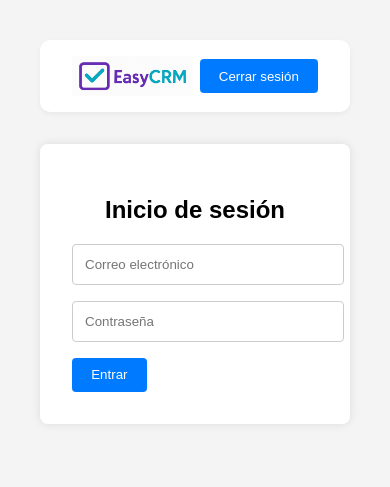
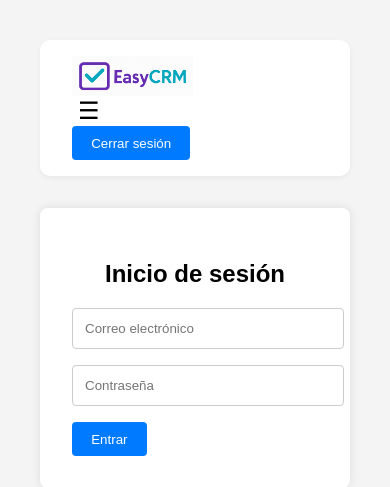
Before and after one commit to fjperinan79/easycrm, a PHP site: page /views/login.php in a window 390 px wide. Shown: the top 487 px of the page. Run offline with PHP 8.4, Linux system fonts and the light colour scheme.

Commit message:
Se añade un diseño responsivo al header.

```diff
--- a/includes/header.php
+++ b/includes/header.php
@@ -6,6 +6,7 @@ if (session_status() === PHP_SESSION_NONE) {
 
 <header class="header">
     <img src="../public/img/logo.png" alt="EasyCRM" class="logo">
+    <button id="menu-toggle" class="menu-toggle">☰</button>
     <nav>
         <ul class="nav">
             <?php if (isset($_SESSION["rol"]) && $_SESSION["rol"] === "admin"): ?>
@@ -27,4 +28,12 @@ if (session_status() === PHP_SESSION_NONE) {
     <form action="../controllers/logout.php" method="post">
         <button type="submit" class="btn">Cerrar sesión</button>
     </form>
+
+    <script>
+    document.getElementById('menu-toggle').addEventListener('click', function() {
+        document.querySelector('.nav').classList.toggle('show');
+    });
+    </script>
+
+
 </header>
--- a/public/css/style.css
+++ b/public/css/style.css
@@ -123,3 +123,43 @@ header {
     width: auto;
     object-fit: contain;
 }
+
+.menu-toggle {
+    display: none;
+    background: none;
+    border: none;
+    font-size: 1.5rem;
+    cursor: pointer;
+}
+
+/* Comportamiento por defecto */
+.nav {
+    display: flex;
+}
+
+/* Para pantallas pequeñas */
+@media (max-width: 768px) {
+    .menu-toggle {
+        display: block;
+    }
+
+    .nav {
+        display: none;
+        flex-direction: column;
+        gap: 0;
+        margin-top: 1rem;
+    }
+
+    .nav.show {
+        display: flex;
+    }
+
+    .nav li {
+        margin: 0.5rem 0;
+    }
+
+    header {
+        flex-direction: column;
+        align-items: flex-start;
+    }
+}
```
